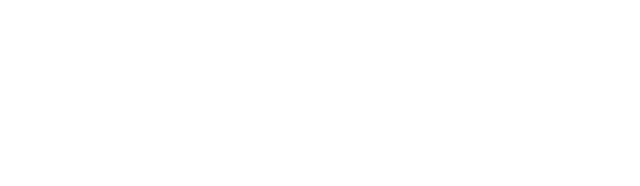
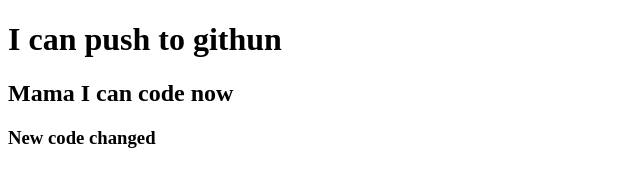
Before and after one commit to khalidbinneamul/my-second-reop, a plain HTML site: page index.html in a window 1280 px wide. Shown: the whole page, without its empty margins (0-640 px from the left). Drawn offline with Linux system fonts and the light colour scheme.

Commit message:
added header

```diff
--- a/index.html
+++ b/index.html
@@ -7,6 +7,8 @@
     <title>My second github repo</title>
 </head>
 <body>
-
+    <h1>I can push to githun</h1>
+    <h2>Mama I can code now</h2>
+    <h3>New code changed</h3>
 </body>
 </html>
```
